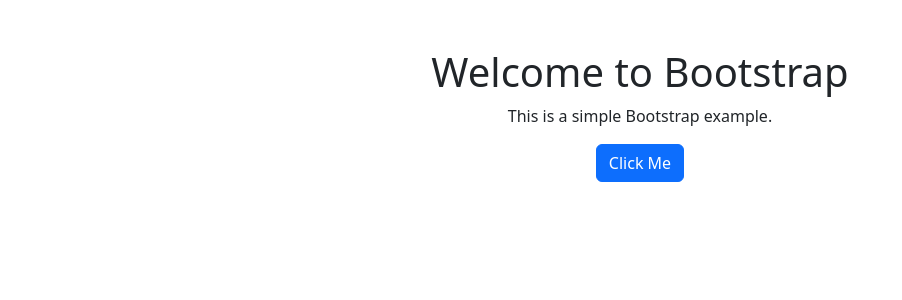
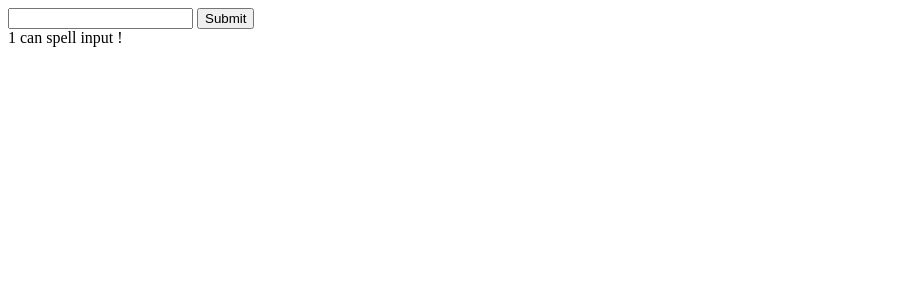
Before and after one commit to Ahurt1030/php-lesssons, a PHP site: page /?person=1 in a window 1280 px wide. Shown: the top 300 px of the page, without its empty margins (0-902 px from the left). Run offline with PHP 8.4, Linux system fonts and the light colour scheme.

Commit message:
Update index.php

```diff
--- a/index.php
+++ b/index.php
@@ -1,22 +1,20 @@
 <!DOCTYPE html>
-<html lang="en">
+<html>
 <head>
-    <meta charset="UTF-8">
-    <meta name="viewport" content="width=device-width, initial-scale=1.0">
-    <title>Bootstrap Example</title>
-    <!-- Bootstrap CSS -->
-    <link href="https://cdn.jsdelivr.net/npm/bootstrap@5.3.0/dist/css/bootstrap.min.css" rel="stylesheet">
+<meta charset="UTF-8">
+<title>My Web Page</title>
 </head>
+
 <body>
-    <div class="container mt-5">
-        <h1 class="text-center">Welcome to Bootstrap</h1>
-        <p class="text-center">This is a simple Bootstrap example.</p>
-        <div class="text-center">
-            <button class="btn btn-primary">Click Me</button>
-        </div>
-    </div>
+<form method="GET">
+    <input type="text" name="person">
+    <button>Submit</button>
+</form>
+<?php
+    $name = $_GET['person'];
+    echo $name. " can spell input
+    !";
+?>
 
-    <!-- Bootstrap JS Bundle -->
-    <script src="https://cdn.jsdelivr.net/npm/bootstrap@5.3.0/dist/js/bootstrap.bundle.min.js"></script>
 </body>
 </html>
```
